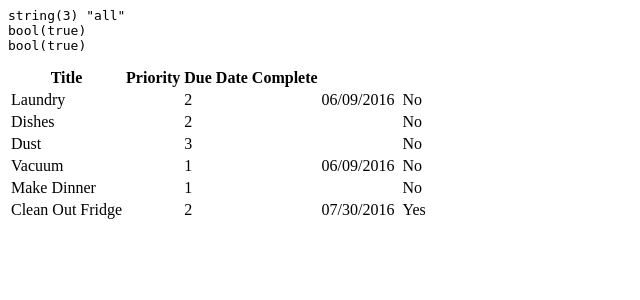
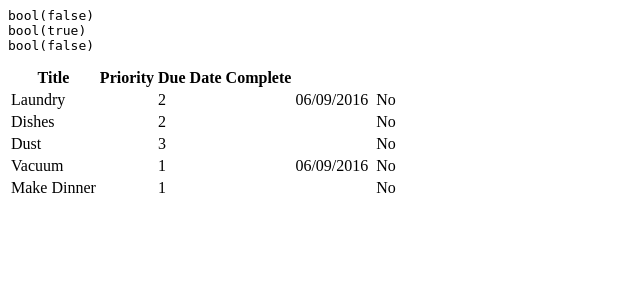
Before and after one commit to sjackson01/5-PHPToDoAPP, a PHP site: page / in a window 1280 px wide. Shown: the top 300 px of the page, without its empty margins (0-640 px from the left). Run offline with PHP 8.4, Linux system fonts and the light colour scheme.

Commit message:
Update: Comments and study

```diff
--- a/index.php
+++ b/index.php
@@ -4,18 +4,45 @@
 include ('list.php');
 
 //Create status flag
-$status = 'all'; //Make changes to what the script display based on true/false/all
+$status = false; //Make changes to what the script display based on true/false/all
 
 //Create filter array
 $filter = array();
 
 /* Foreach Loop key and value */
 
-foreach ($list as $key => $item){// Since this is an or || it can be true for both allowing all incomplete and complete
-    if($status === 'all' /*identically matching type and value */ || $item['complete'] == $status) { //If 'Complete/Incomplete/All' == true/false/all == $status (Complete)/(Incomplete)
-        $filter[] = $key; //Add key to the filter array
+foreach ($list as $key => $item){
+    //As long as one is true satisfy condtion
+    //All: Satisfies first condition pulling all keys
+    //True: Only pulls 'complete' values = to true
+    //False: Ony pulls 'complete' values = to false
+    if($status === 'all' || $item['complete'] == $status) {
+        $filter[] = $key;
     }
 }
+/* !All!
+Title	Priority	Due Date	Complete
+Laundry		2		06/09/2016		No
+Dishes		2				No
+Dust		3				No
+Vacuum		1		06/09/2016		No
+Make Dinner		1				No
+Clean Out Fridge		2		07/30/2016		Yes
+*/
+
+/* True
+Title	Priority	Due Date	Complete
+Clean Out Fridge		2		07/30/2016		Yes
+*/
+
+/* !False!
+Title	Priority	Due Date	Complete
+Laundry		2		06/09/2016		No
+Dishes		2				No
+Dust		3				No
+Vacuum		1		06/09/2016		No
+Make Dinner		1				No
+*/
 
 //Used to show example of string 'all' === 'true'
 //An empty string == 'false'
@@ -24,7 +51,9 @@ var_dump($status, boolval('all'), $status === 'all');
 echo '</pre>';
 
 
+
 /* Create Table */
+//Recieve filter keys and echo defined values
 echo '<table>';
 echo '<tr>';//Table row
 echo '<th>Title</th>';//Table header
```
